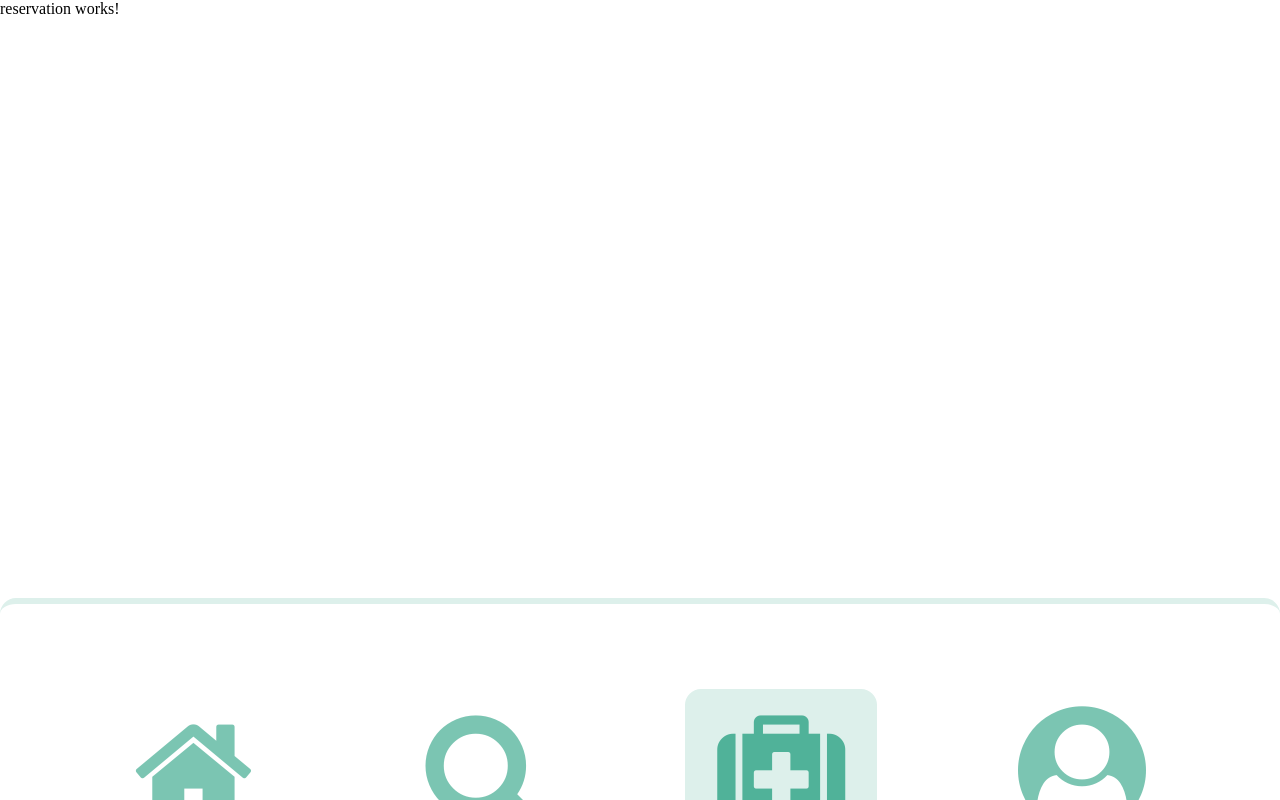
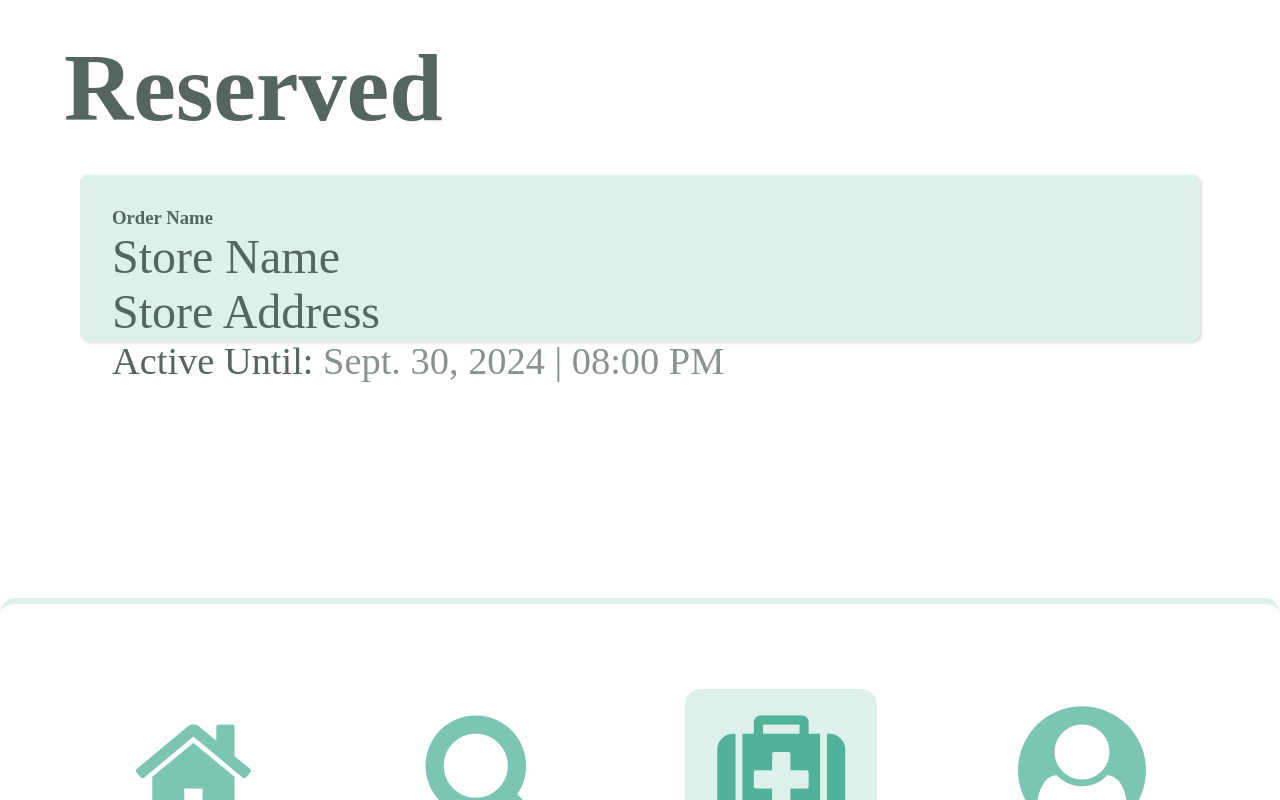
Before and after one commit to DhaineBr/MediSearch-PWA, an Angular app: page /home/reservation in a window 1280 px wide. Built offline with nearby package versions, Linux system fonts and the light colour scheme.

Commit message:
October 3 UI update

```diff
--- a/src/app/MainNavigation/account/account.component.html
+++ b/src/app/MainNavigation/account/account.component.html
@@ -25,7 +25,7 @@
         </div>
     </div>
     <div class="signout" routerLink="/login">
-        <i class="fa fa-sign-out"></i> Log out
+        <i class="fa fa-sign-out"></i>&nbsp;Log out
     </div>
 
 
--- a/src/app/MainNavigation/account/account.component.scss
+++ b/src/app/MainNavigation/account/account.component.scss
@@ -1,5 +1,5 @@
 .container  {
-    height: 82.5vh;
+    height: 85vh;
     z-index: 999;
     border-style: hidden;
     overflow-y: scroll;
@@ -23,6 +23,7 @@ div {
     border-radius: 1rem;
     border-style: hidden;
     background-color: #ddf0eb;
+    box-shadow: rgba(0, 0, 0, 0.15) 0.1rem 0.1rem 0.2rem;
 }
 
 .signout   {
@@ -37,6 +38,7 @@ div {
     background-color: #ffecf3;
     border-radius: 1rem;
     border-style: hidden;
+    box-shadow: rgba(0, 0, 0, 0.15) 0.1rem 0.1rem 0.2rem;
 }
 
 .middle-container   {
@@ -82,5 +84,6 @@ a.account-header   {
     border-style: hidden;
     background-color: #eeeeee;
     width: 100%;
-    margin: auto
+    margin: auto;
+    box-shadow: rgba(0, 0, 0, 0.15) 0.1rem 0.1rem 0.2rem;
 }
--- a/src/app/MainNavigation/home/home.component.html
+++ b/src/app/MainNavigation/home/home.component.html
@@ -1 +1,3 @@
-<p>home works!</p>
+<div class="container">
+
+</div>
--- a/src/app/MainNavigation/home/home.component.scss
+++ b/src/app/MainNavigation/home/home.component.scss
@@ -0,0 +1,7 @@
+.container  {
+    height: 80vh;
+    z-index: 999;
+    border-style: solid;
+    overflow-y: scroll;
+    padding: 5% 0 0 0;
+}
--- a/src/app/MainNavigation/reservation/reservation.component.html
+++ b/src/app/MainNavigation/reservation/reservation.component.html
@@ -1 +1,12 @@
-<p>reservation works!</p>
+<div class="container">
+    <div class="header">Reserved</div>
+    <div class="reserved-meds" routerLink="/home/landing">
+        <h3>Order Name</h3>
+        <span class="store-details">Store Name <br/>
+        Store Address <br/></span>
+        <label for="time-to-live">Active Until:</label>
+        <span class="time-to-live"> Sept. 30, 2024 | 08:00 PM</span>
+    </div>
+
+
+</div>
--- a/src/app/MainNavigation/reservation/reservation.component.scss
+++ b/src/app/MainNavigation/reservation/reservation.component.scss
@@ -0,0 +1,49 @@
+.container  {
+    height: 85vh;
+    z-index: 999;
+    border-style: hidden;
+    overflow-y: scroll;
+    padding: 0;
+    display: flex;
+    flex-direction: column;
+    position: relative;
+}
+
+.reserved-meds {
+    height: 15%;
+    width: 82.5%;
+    border-style: hidden;
+    border-radius: 0.5rem;
+    margin: 2.5% auto 0 auto;
+    padding: 2.5%;
+    color: #55665e;
+    background-color: #ddf0eb;
+    box-shadow: rgba(0, 0, 0, 0.15) 0.1rem 0.1rem 0.2rem;
+}
+
+.header {
+    border-style: hidden;
+    width: 95%;
+    font-size: 7.5vw;
+    padding: 2.5% 0 0 5%;
+    font-weight: 600;
+    color: #55665e;
+    position: sticky;
+    background-color: white;
+    top: 0;
+    z-index: 1000;
+}
+
+label, .time-to-live   {
+    font-size: 3vw;
+}
+
+.time-to-live   {
+    font-weight: 100;
+    opacity: 0.7;
+    z-index: 900;
+}
+
+.store-details  {
+    font-size: 3.75vw;
+}
```
